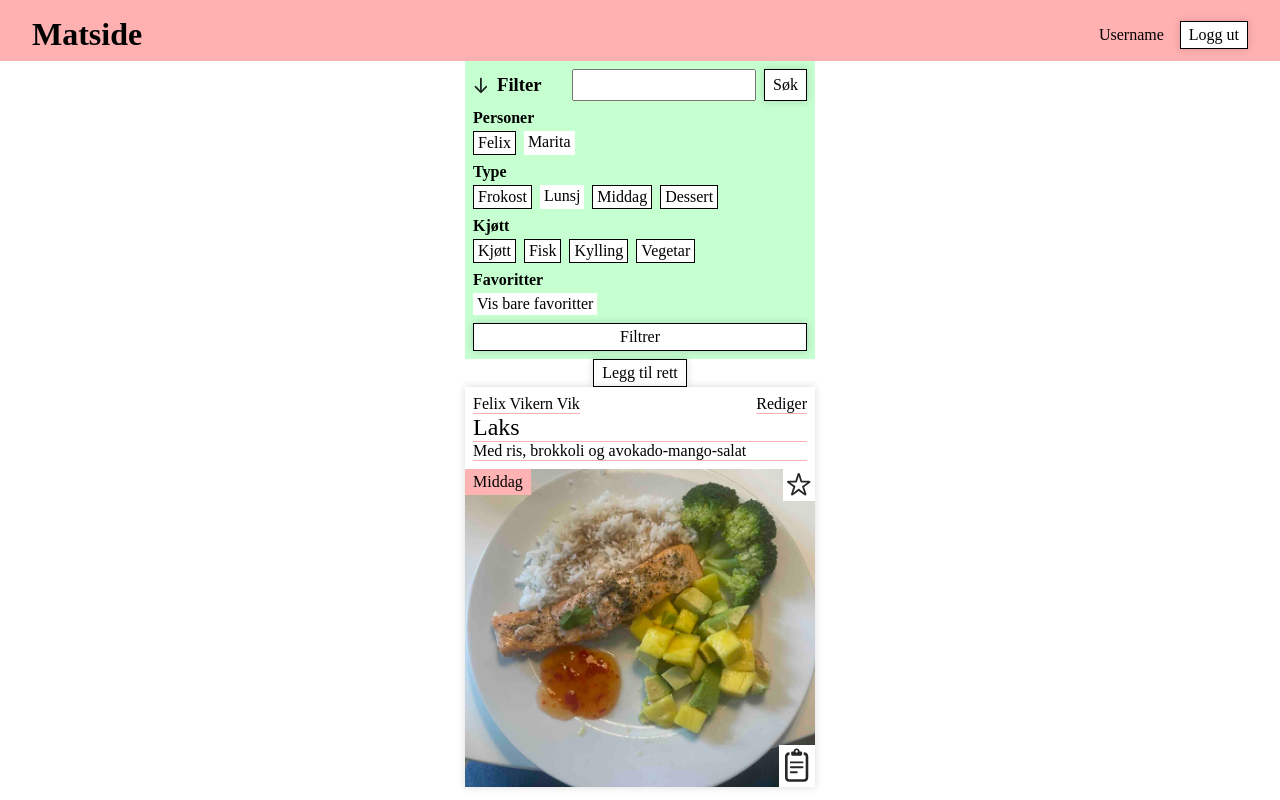
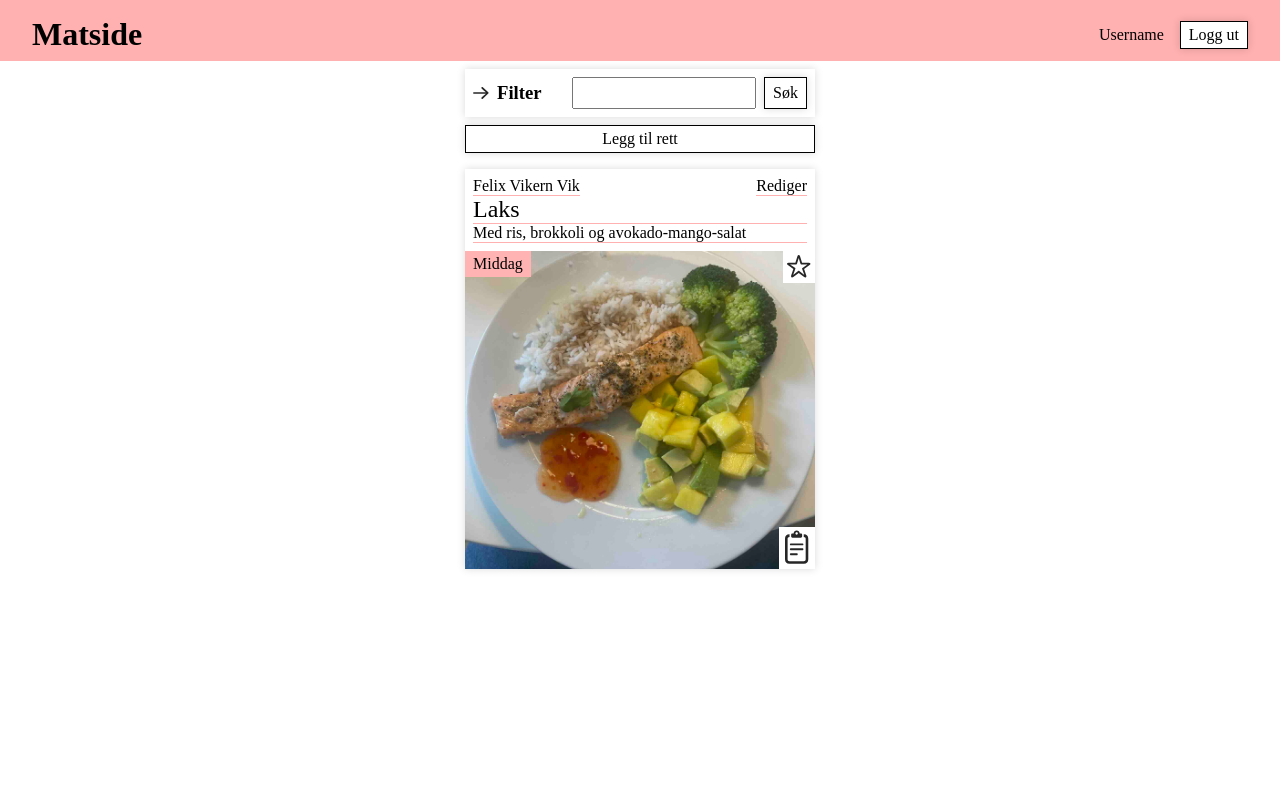
Before and after one commit to SaFeVik/matside, a website with bundled scripts: page index.html in a window 1280 px wide. Built offline with nearby package versions, Linux system fonts and the light colour scheme; a web font is replaced by a local one.

Commit message:
Filter design

```diff
--- a/index.html
+++ b/index.html
@@ -18,11 +18,11 @@
         </div>
     </header>
 
-    <div class="dishes-div">
-        <div class="filter-div">
-            <div class="filter-div-top">
+    <div class="top-div">
+        <div class="filter-search-div">
+            <div class="filter-search-div-top">
                 <div class="filter-title-div">
-                    <img class="filter-arrow rotated" src="./images/arrow_left.svg">
+                    <img class="filter-arrow" src="./images/arrow_left.svg">
                     <h3>Filter</h3>
                 </div>
                 <div class="search-div">
@@ -30,6 +30,7 @@
                     <button id="search-button">Søk</button>
                 </div>
             </div>
+            <div class="filter-div hide">
                 <div class="filter-options-div">
                     <h4>Personer</h4>
                     <div class="options filter-people">
@@ -66,6 +67,7 @@
                 </div>
 
                 <button id="filter-button">Filtrer</button>
+            </div>
         </div>
 
         <button class="add-dish-button">Legg til rett</button>
--- a/script.js
+++ b/script.js
@@ -10,9 +10,14 @@ const imagePreviewImg = dishTemplateEl.querySelector('.dish-template-image-previ
 /* Filter */
 document.querySelector('.filter-title-div').addEventListener('click', () => {
     document.querySelector('.filter-arrow').classList.toggle('rotated')
-    document.querySelector('.filter-options-div').classList.toggle('hide')
+    document.querySelector('.filter-div').classList.toggle('hide')
+})
+document.querySelectorAll('.option').forEach(option => {
+    option.addEventListener('click', (e) => {
+        e.target.classList.toggle('checked')
+    })
+})
 
-})
 
 document.querySelector('.add-dish-button').addEventListener('click', () => {
     dishTemplateEl.classList.remove('hide')
--- a/style.css
+++ b/style.css
@@ -35,6 +35,21 @@ button, .custom-file-upload {
     gap: 16px;
 }
 
+/* TOP PART */
+.top-div {
+    display: flex;
+    flex-direction: column;
+    align-items: center;
+    gap: 8px;
+    width: 350px;
+    margin: 0 auto;
+    margin-bottom: 16px;
+}
+
+.add-dish-button {
+    width: 100%;
+}
+
 /* SEARCH */
 .search-div {
     display: flex;
@@ -52,7 +67,17 @@ button, .custom-file-upload {
 }
 
 /* FILTER */
-.filter-div-top {
+.filter-search-div {
+    background-color: white;
+    display: flex;
+    flex-direction: column;
+    gap: 8px;
+    padding: 8px;
+    width: 350px;
+    box-shadow: 0 0 8px rgba(0, 0, 0, 0.15);
+    margin-top: 8px;
+}
+.filter-search-div-top {
     display: flex;
     align-items: center;
     justify-content: space-between;
@@ -75,17 +100,14 @@ button, .custom-file-upload {
     display: flex;
     flex-direction: column;
     gap: 8px;
-    padding: 8px;
-    background-color: rgb(198, 255, 208);
-    width: 350px;
+}
+.filter-div.hide {
+    display: none;
 }
 .filter-options-div {
     display: flex;
     flex-direction: column;
     gap: 4px;
-}
-.filter-options-div.hide {
-    display: none;
 }
 .filter-div .options {
     display: flex;
@@ -95,17 +117,11 @@ button, .custom-file-upload {
     cursor: pointer;
     padding: 2px 4px;
     background-color: rgb(255, 255, 255);
+    border: 1px solid rgb(213, 213, 213);
 }
 .filter-div .option.checked {
     background-color: rgb(255, 255, 255);
     border: 1px solid black;
-}
-
-/* MAIN BODY */
-.dishes-div {
-    display: flex;
-    flex-direction: column;
-    align-items: center;
 }
 
 /* DISHES */
@@ -223,6 +239,10 @@ button, .custom-file-upload {
     gap: 8px;
     box-shadow: 0 0 8px rgba(0, 0, 0, 0.15);
 }
+.dish-template input, .dish-template select{
+    padding: 4px 8px;
+    outline: none;
+}
 .dish-template.hide {
     display: none;
 }
```
Lines whose indentation alone changed are shown as unchanged.
